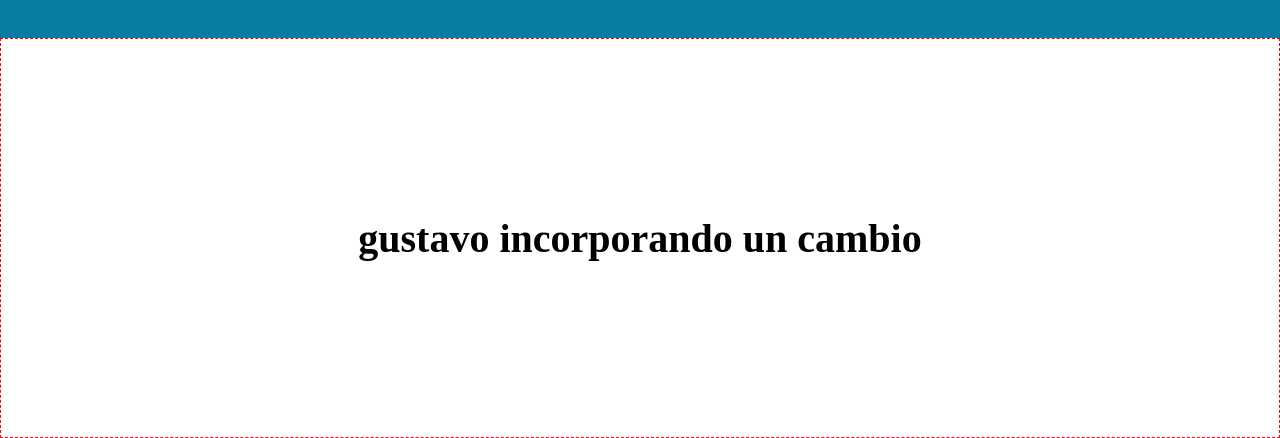
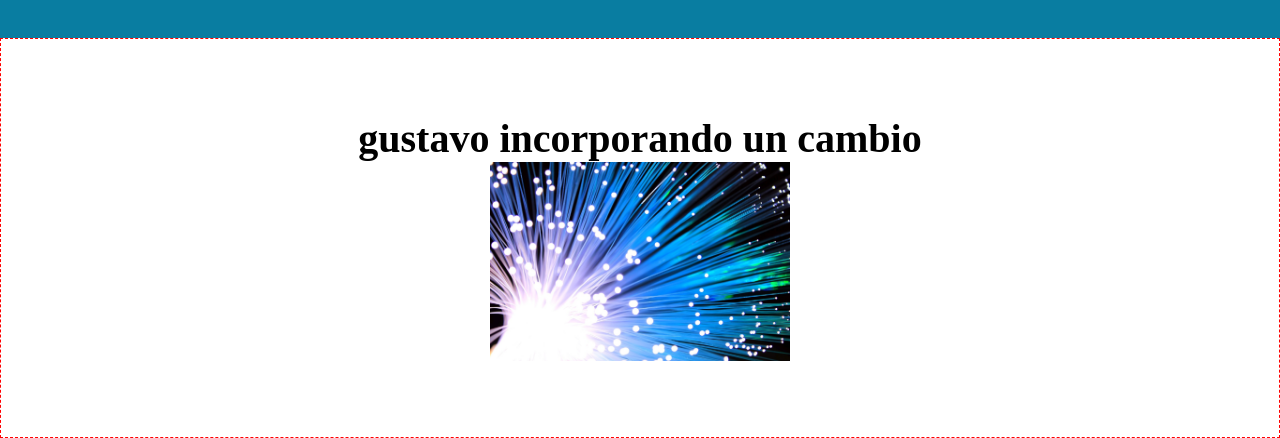
Before and after one commit to Gabriel-Arg/Proyecto-Git-Noa, a plain HTML site: page index.html in a window 1280 px wide. Shown: the part 1312-1750 px from the top of the page. Drawn offline with Linux system fonts and the light colour scheme.

Commit message:
me olvide la rama

```diff
--- a/css/estilo.css
+++ b/css/estilo.css
@@ -161,3 +161,9 @@ header {
     font-size: 40px;
 
 }
+
+
+#chispas{
+    width: 300px;
+
+}
--- a/index.html
+++ b/index.html
@@ -115,7 +115,7 @@
         gustavo incorporando un cambio
     </h2>
 
-
+<img src="img/CHISPAS.jpg" alt="foto de chispitas" id="chispas">
 
     </div>
 
```
